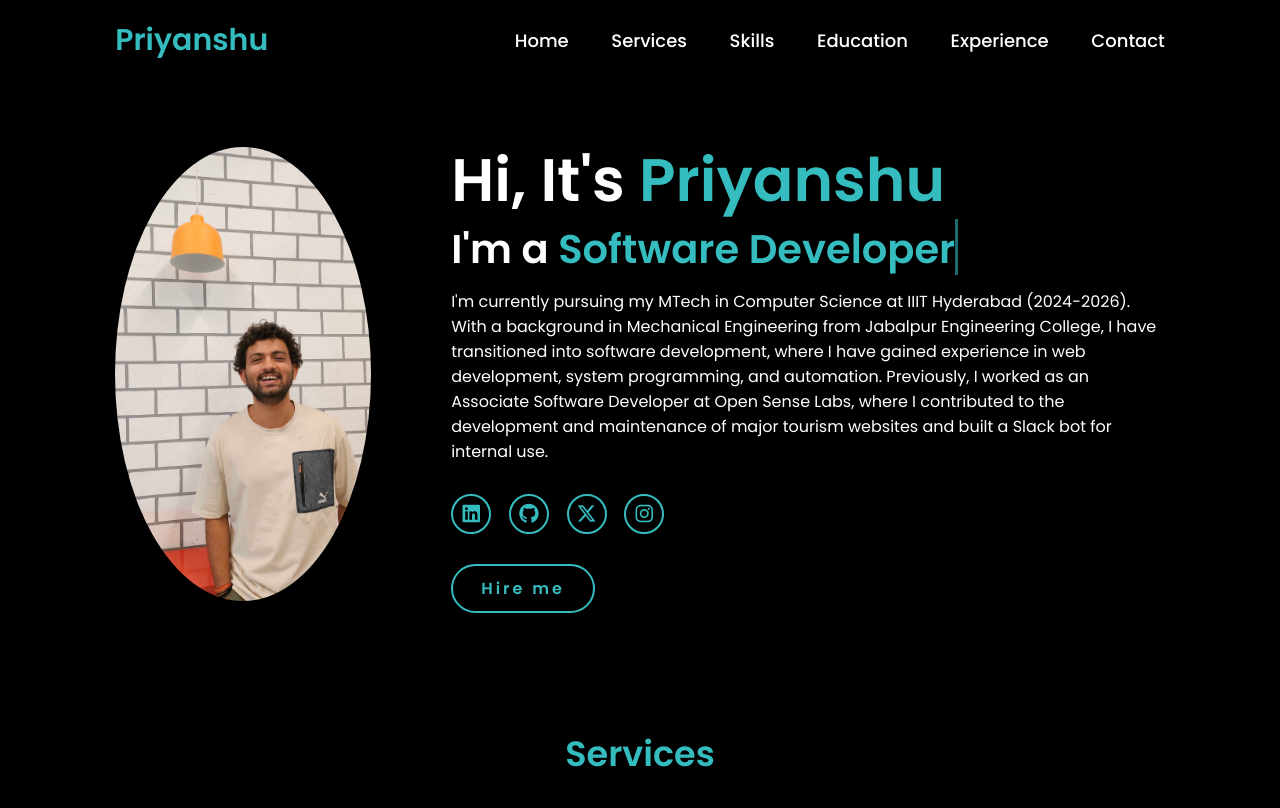
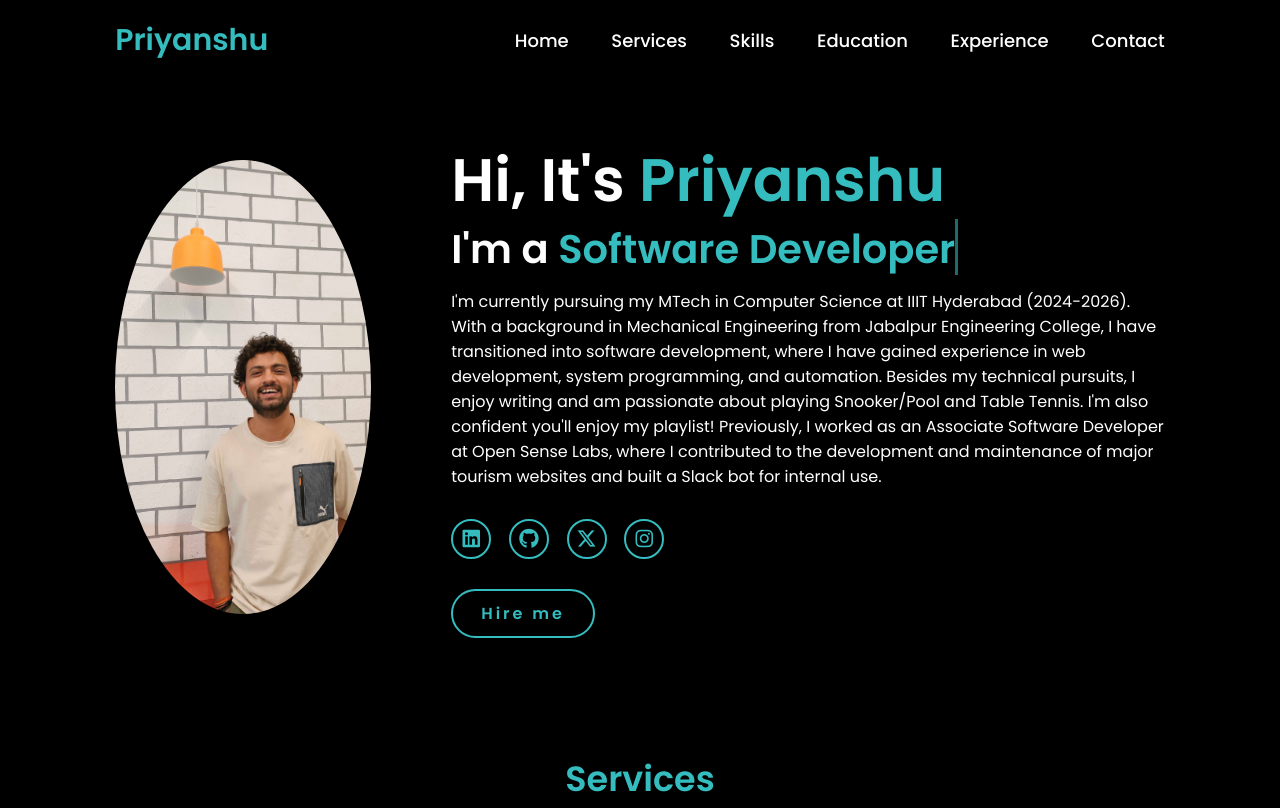
Before and after one commit to ps600779/Portfolio-html-css-, a plain HTML site: page index.html in a window 1280 px wide. Shown: the top 808 px of the page. Drawn offline with Linux system fonts and the light colour scheme.

Commit message:
updated the bio

```diff
--- a/index.html
+++ b/index.html
@@ -32,12 +32,7 @@
         <h1>Hi, It's <span>Priyanshu</span></h1>
         <h3 class="typing-text">I'm a <span></span></h3>
         <p>
-            I'm currently pursuing my MTech in Computer Science at IIIT Hyderabad (2024-2026).<br>
-            With a background in Mechanical Engineering from Jabalpur Engineering College,
-            I have transitioned into software development, where I have gained experience in
-            web development, system programming, and automation. Previously, I worked as an
-            Associate Software Developer at Open Sense Labs, where I contributed to the development
-            and maintenance of major tourism websites and built a Slack bot for internal use.
+          I'm currently pursuing my MTech in Computer Science at IIIT Hyderabad (2024-2026). With a background in Mechanical Engineering from Jabalpur Engineering College, I have transitioned into software development, where I have gained experience in web development, system programming, and automation. Besides my technical pursuits, I enjoy writing and am passionate about playing Snooker/Pool and Table Tennis. I'm also confident you'll enjoy my playlist! Previously, I worked as an Associate Software Developer at Open Sense Labs, where I contributed to the development and maintenance of major tourism websites and built a Slack bot for internal use.
         </p>
         <div class="social-icons">
           <a href="https://www.linkedin.com/in/priyanshu-sharma-951ba31a0/" target="_blank"><i class="fa-brands fa-linkedin"></i></a>
```
